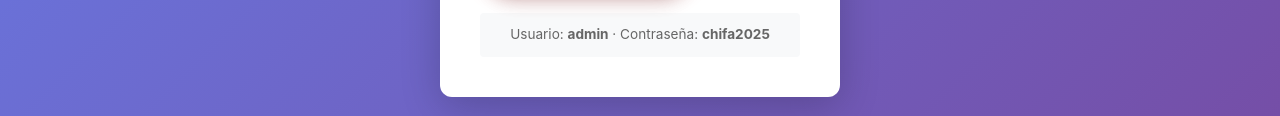
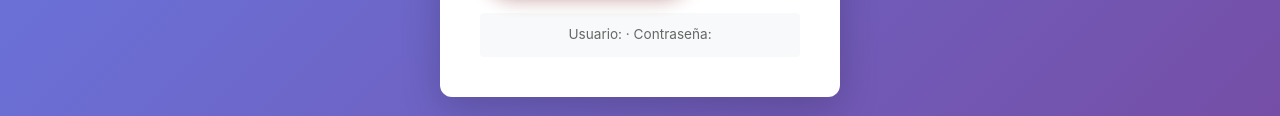
Before and after one commit to PibeGeekCode/ChifaAli, a plain HTML site: page admin.html in a window 1280 px wide. Shown: the part 543-659 px from the top of the page. Drawn offline with Linux system fonts and the light colour scheme.

Commit message:
mod. usuario admin

```diff
--- a/admin.html
+++ b/admin.html
@@ -23,7 +23,7 @@
         <button type="submit" class="btn btn-primary">Iniciar Sesión</button>
         <p class="error-message" id="loginError"></p>
       </form>
-      <p class="hint">Usuario: <strong>admin</strong> · Contraseña: <strong>chifa2025</strong></p>
+      <p class="hint">Usuario: <strong></strong> · Contraseña: <strong></strong></p>
     </div>
   </div>
 
```
